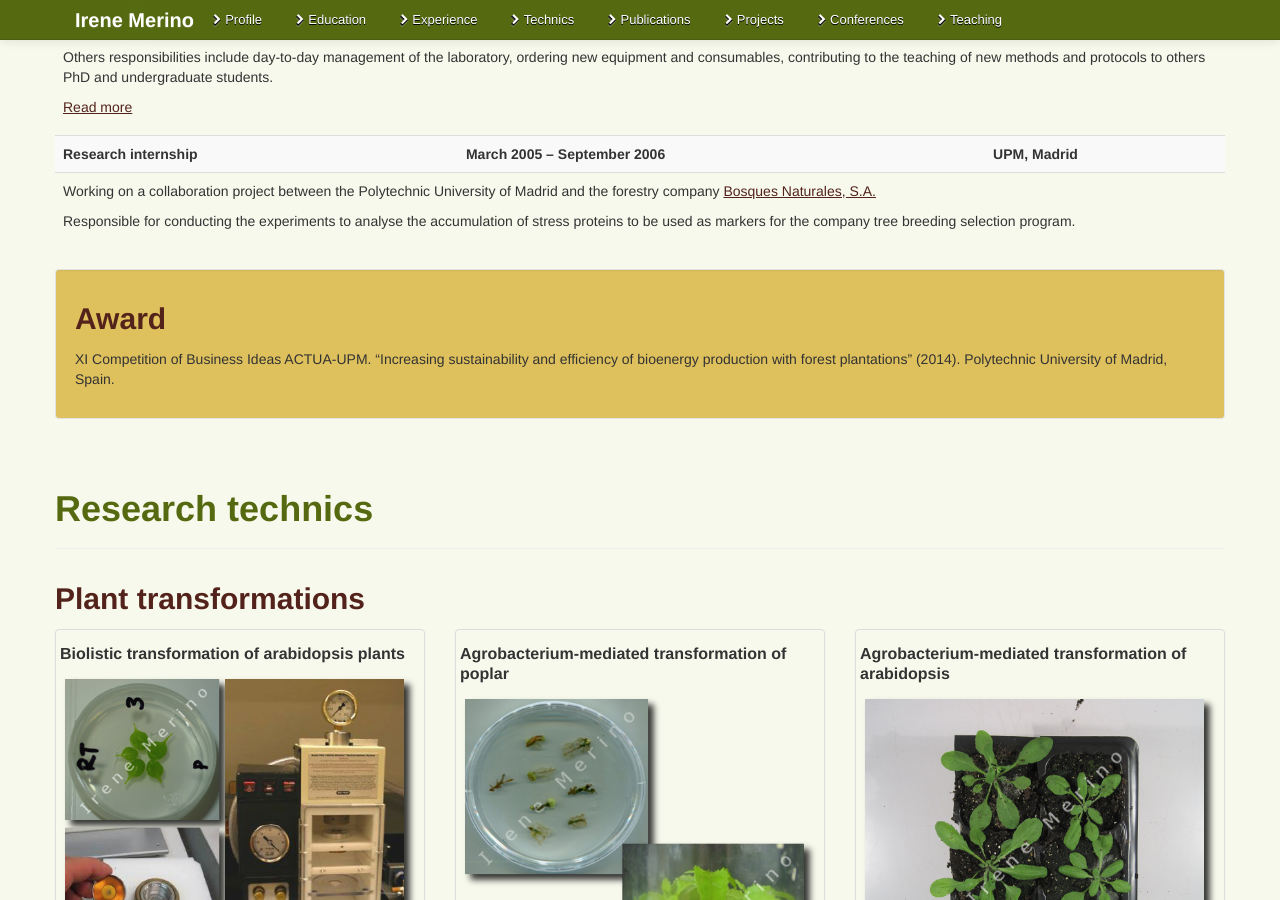
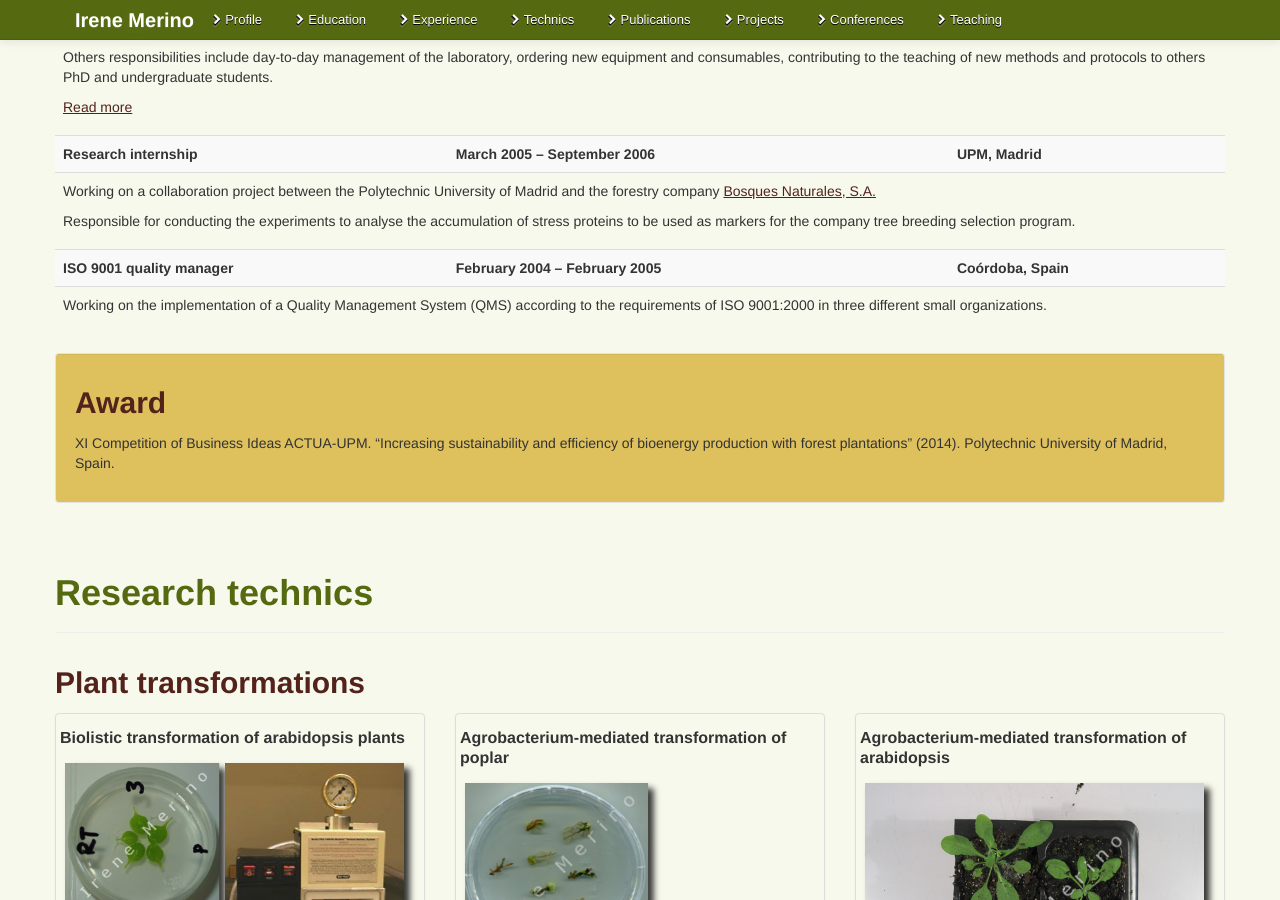
Before and after one commit to irenemerino/irenemerino, a Jekyll site: the page built from index.html, in a window 1280 px wide and 900 px high, scrolled down 1542 px. Built offline with Jekyll 4.4.1, drawn with Linux system fonts in a browser that asks for light colours; nearby versions of some CDN libraries.

Commit message:
add quality manager experience

```diff
--- a/index.html
+++ b/index.html
@@ -149,6 +149,16 @@ lang: es
           <td colspan="3">
             <p>Working on a collaboration project between the Polytechnic University of Madrid and the forestry company <a href="http://bosquesnaturales.com" title="Bosques Naturales, S.A.">Bosques Naturales, S.A.</a></p>
             <p>Responsible for conducting the experiments to analyse the accumulation of stress proteins to be used as markers for the company tree breeding selection program.</p>
+          </td>
+        </tr>
+        <tr>
+          <th>ISO 9001 quality manager</th>
+          <th>February 2004 – February 2005</th>
+          <th>Co&oacute;rdoba, Spain</th>
+        </tr>
+        <tr>
+          <td colspan="3">
+            <p>Working on the implementation of a Quality Management System (QMS) according to the requirements of ISO 9001:2000 in three different small organizations.</p>
           </td>
         </tr>
       </tbody>
```
